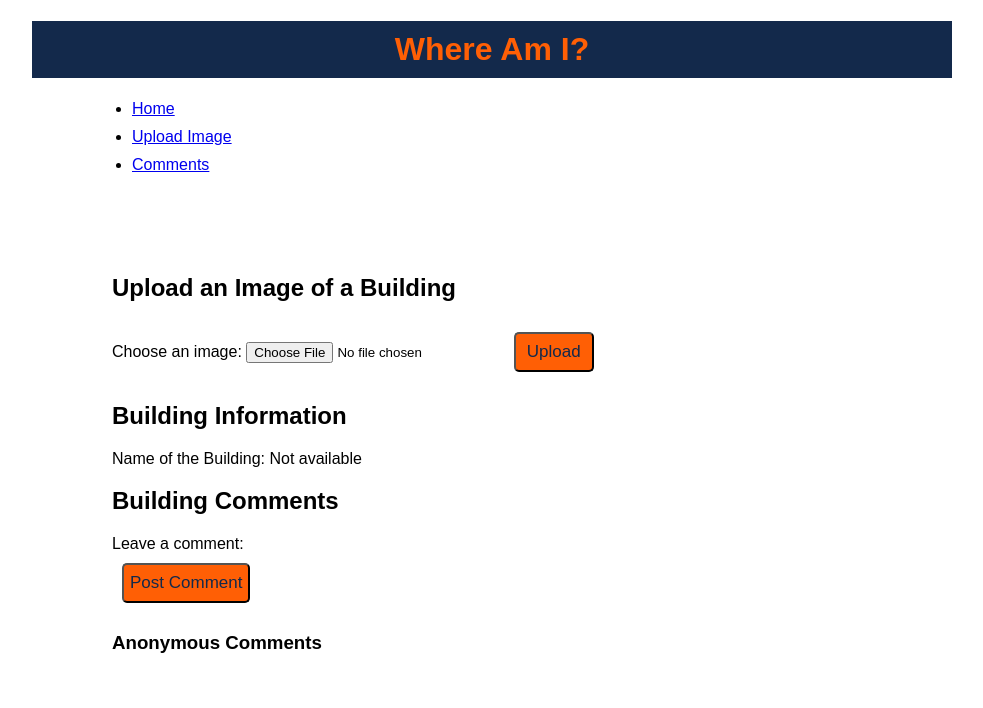
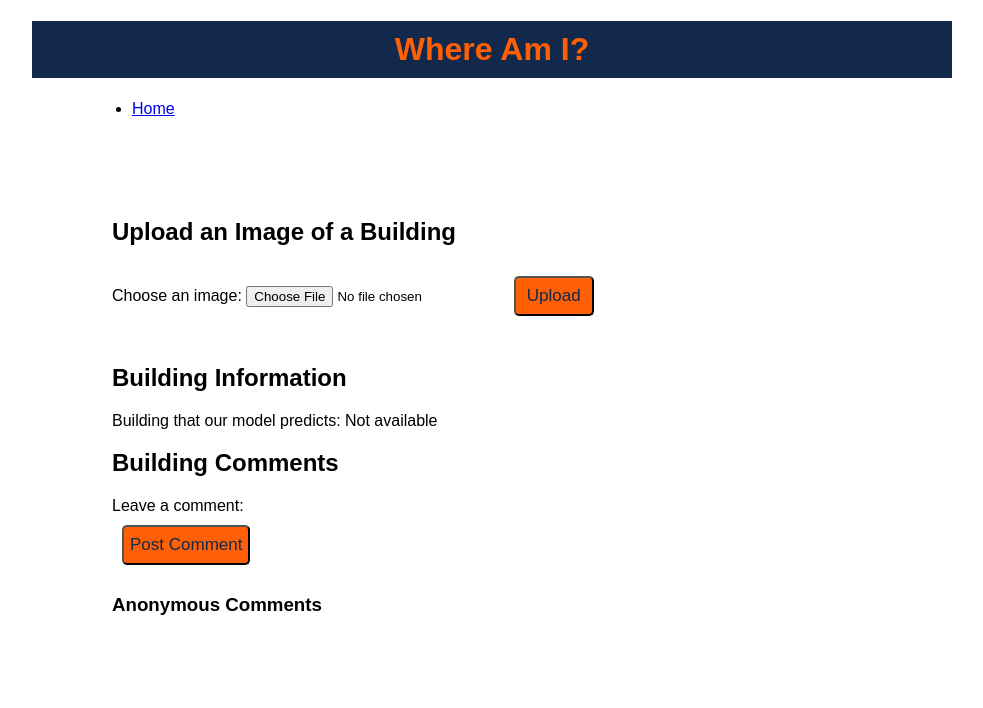
Before and after one commit to CS222-UIUC/whereAmI, a Django app: page /predict/ in a window 1280 px wide. Shown: the top 708 px of the page, without its empty margins (148-1131 px from the left). Run offline with Django 5.2, Linux system fonts and the light colour scheme.

Commit message:
small fix

```diff
--- a/buildings/templates/building.html
+++ b/buildings/templates/building.html
@@ -13,8 +13,6 @@
         <nav>
             <ul>
                 <li><a href="{% url 'index' %}">Home</a></li>
-                <li><a href="#upload">Upload Image</a></li>
-                <li><a href="#comments">Comments</a></li>
             </ul>
         </nav>
     </header>
@@ -29,12 +27,15 @@
                 <input type="file" id="building-image" name="building-image" accept="image/*" required>
                 <button class="upload" type="submit">Upload</button>
             </form>
+            <div class="building-pic">
+                <img src="" alt="" class="building-pic">
+            </div>
         </section>
 
         <!-- Building Information Section -->
         <section id="building-info">
             <h2>Building Information</h2>
-            <p>Name of the Building: <span id="building-name">Not available</span></p>
+            <p>Building that our model predicts: <span id="building-name">Not available</span></p>
         </section>
 
         <!-- Comments Section -->
--- a/buildings/templates/index.html
+++ b/buildings/templates/index.html
@@ -37,8 +37,6 @@
             <ul>
                 <!-- <li><a href="building.html">Upload Image to Find Building</a></li> -->
                 <li><a href="{% url 'building_view' %}">Upload Image to Find Building</a></li>
-                <li><a href="#about">About</a></li>
-                <li><a href="#contact">Contact</a></li>
             </ul>
         </nav>
     </header>
@@ -56,7 +54,7 @@
                     <div class="gallery-container">
                         <div class="gallery-item">
                             <img src="{% static 'campus1.jpg' %}" alt="Engineering Hall" class="gallery-photo">
-                            <p>Engineering Hall</p>
+                            <p>Everitt Lab</p>
                         </div>
                         <div class="gallery-item">
                             <img src="{% static 'campus2.jpg' %}" alt="Grainger Library" class="gallery-photo">
@@ -64,7 +62,7 @@
                         </div>
                         <div class="gallery-item">
                             <img src="{% static 'campus3.jpg' %}" alt="ECE Building" class="gallery-photo">
-                            <p>ECE Building</p>
+                            <p>Alma Mater</p>
                         </div>
                         <div class="gallery-item">
                             <img src="{% static 'campus4.jpg' %}" alt="Mechanical Engineering Building" class="gallery-photo">
```
